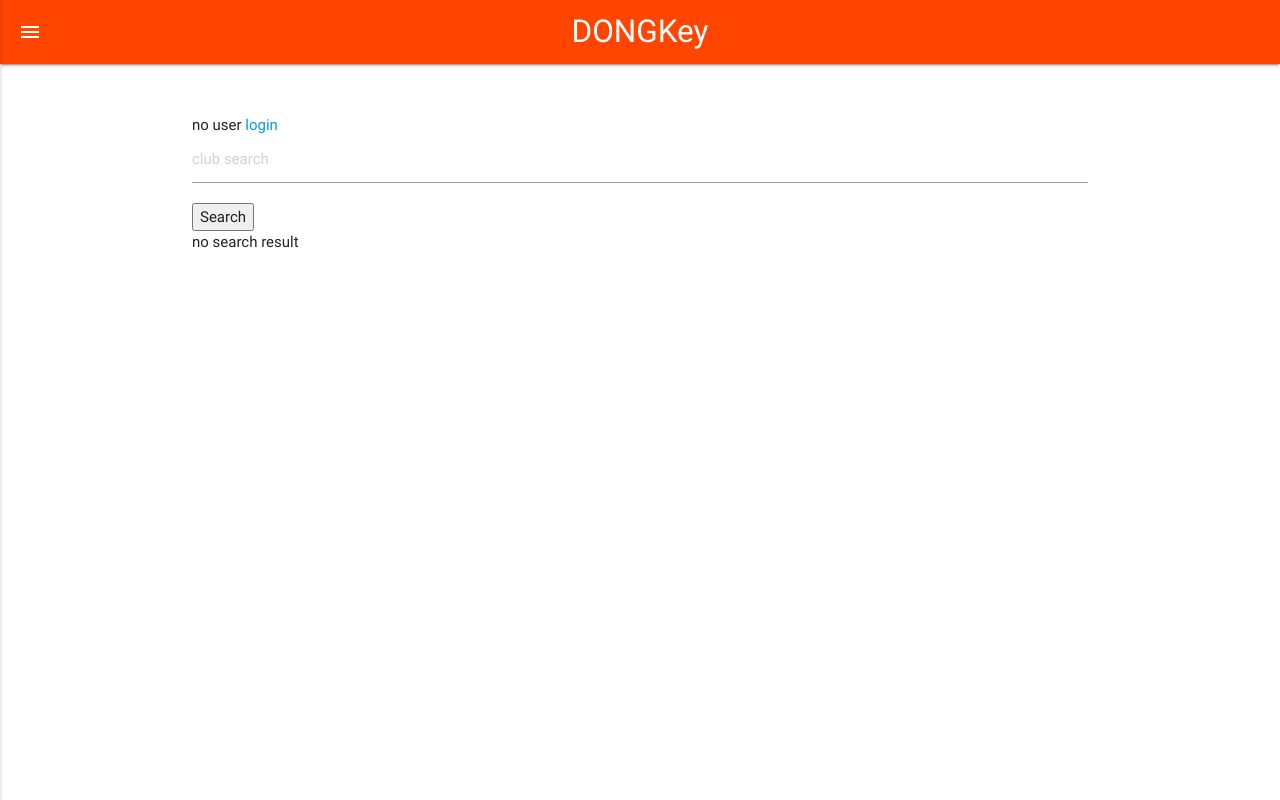
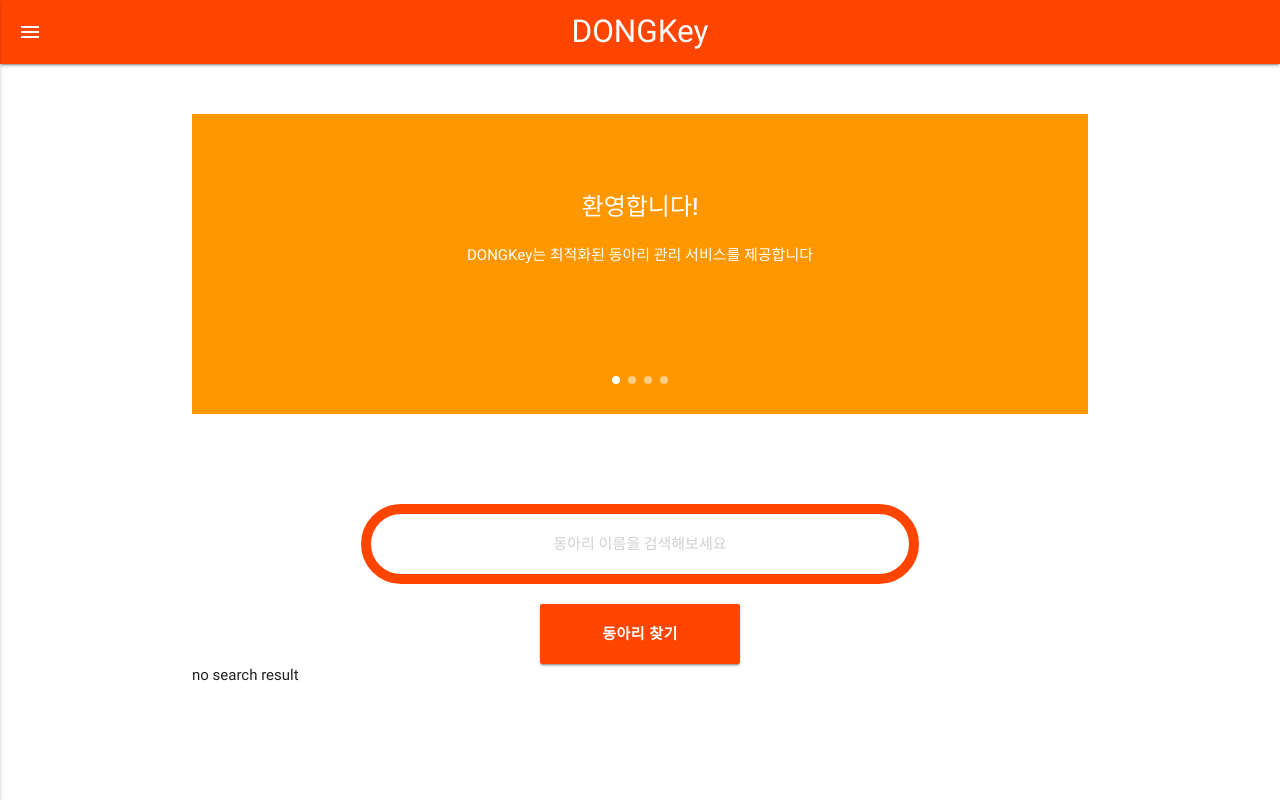
Before and after one commit to junghwan1224/DONG-Key, a Django app: page /core/main/ in a window 1280 px wide. Run offline with Django 3.2, Linux system fonts and the light colour scheme; some libraries are stand-ins or nearby versions.

Commit message:
main 일부 수정

```diff
--- a/core/templates/main.html
+++ b/core/templates/main.html
@@ -1,7 +1,7 @@
 {% extends 'base.html' %}
 
 {% block content %}
-{% if request.user.is_authenticated %}
+<!--{% if request.user.is_authenticated %}
   {{ request.user.username }}
   <form method='POST' action="{% url 'account:logout' %}">
     {% csrf_token %}
@@ -35,7 +35,39 @@
 <form method='GET' enctype="multipart/form-data">
   <input type='text' name='q' value='{{ q }}' placeholder="club search" />
   <button type='submit'>Search</button>
-</form>
+</form>-->
+
+
+<div class="carousel carousel-slider center" data-indicators="true">
+     <div class="carousel-item orange white-text" style="padding: 50px 0;" href="#one!">
+         <h2>환영합니다!</h2>
+         <p class="white-text">DONGKey는 최적화된 동아리 관리 서비스를 제공합니다</p>
+     </div>
+     <div class="carousel-item orange white-text" style="padding: 50px 0;" href="#two!">
+         <h2>지원자 관리부터 기존 회원 관리까지</h2>
+         <p class="white-text">DONGKey는 리크루팅 단계에서부터 얻은 지원자의 정보를</p>
+         <p class="white-text">회원 명부에까지 손쉽게 공유할 수 있는 서비스를 지원합니다</p>
+     </div>
+     <div class="carousel-item orange white-text" style="padding: 50px 0;" href="#three!">
+         <h2>출결과 예산 관리를 한번에</h2>
+         <p class="white-text">출결 관리와 그에 따른 벌점 관리가 한번에 가능하고</p>
+         <p class="white-text">예산 관리 시 영수증 이미지 파일을 손쉽게 첨부할 수 있습니다</p>
+     </div>
+     <div class="carousel-item orange white-text" style="padding: 50px 0;" href="#four!">
+         <h2>DONGKey와 함께 쉽고 빠르게 동아리 관리를 한 번에 끝내 보세요!</h2>
+     </div>
+ </div>
+ <script>
+     $('.carousel.carousel-slider').carousel({fullWidth: true});
+ </script>
+
+ <br/><br/><br/><br/>
+ <form class="search-set" method='GET' enctype="multipart/form-data">
+     <input id='search-form' type='text' name='q'
+           value='{{ q }}' placeholder="동아리 이름을 검색해보세요" />
+     <button class="btn" id="search-btn" type='submit'>동아리 찾기</button>
+  </form>
+
 
 {% for club in search_result %}
 <ul>
```
